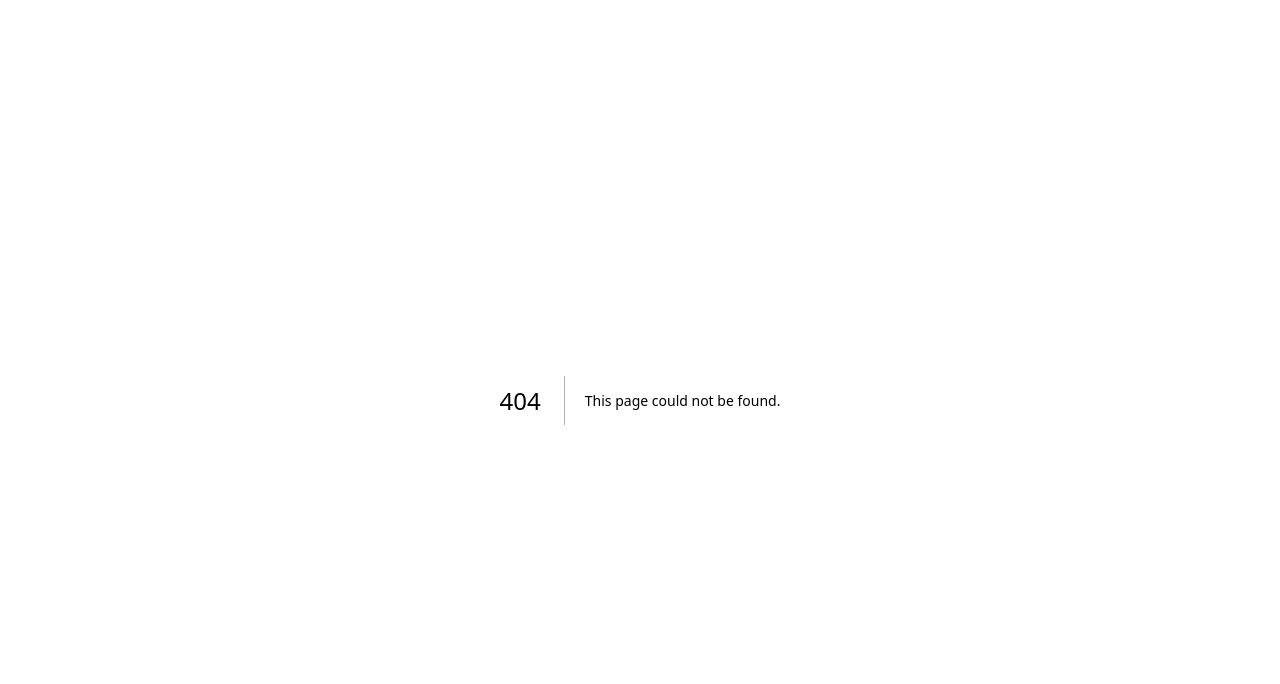
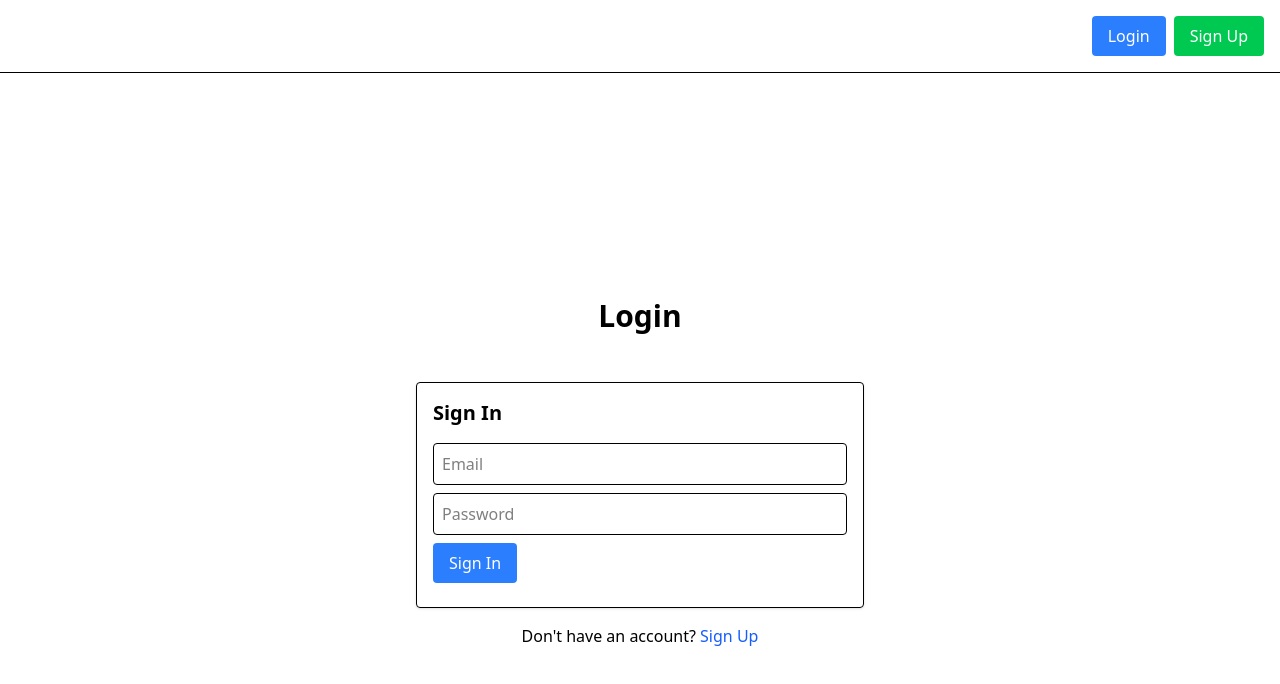
Before and after one commit to justinmosley-hub/consoomio, a Next.js app: page /login in a window 1280 px wide. Before the commit this address had no page. Shown: the top 684 px of the page. Built offline with nearby package versions, Linux system fonts and the light colour scheme; no server answers.

Commit message:
Refactor auth flow: add header login/signup buttons, dedicated login/signup pages, remove main page auth section, add navigation links between auth pages

```diff
--- a/package.json
+++ b/package.json
@@ -9,6 +9,7 @@
     "lint": "next lint"
   },
   "dependencies": {
+    "@supabase/supabase-js": "^2.52.0",
     "@tailwindcss/postcss": "^4.1.6",
     "next": "15.3.2",
     "postcss": "^8.5.3",
--- a/src/app/layout.tsx
+++ b/src/app/layout.tsx
@@ -1,5 +1,6 @@
 import './globals.css';
 import { ReactNode } from 'react';
+import Link from 'next/link';
 
 export const metadata = {
   title: 'OmniReview',
@@ -9,7 +10,15 @@ export const metadata = {
 export default function RootLayout({ children }: { children: ReactNode }) {
   return (
     <html lang="en">
-      <body>{children}</body>
+      <body>
+        <header className="w-full flex justify-end items-center p-4 border-b bg-white">
+          <div className="flex gap-2">
+            <Link href="/login" className="px-4 py-2 rounded bg-blue-500 text-white hover:bg-blue-600">Login</Link>
+            <Link href="/signup" className="px-4 py-2 rounded bg-green-500 text-white hover:bg-green-600">Sign Up</Link>
+          </div>
+        </header>
+        {children}
+      </body>
     </html>
   );
 }
--- /dev/null
+++ b/src/app/login/page.tsx
@@ -0,0 +1,15 @@
+import Auth from '../../components/Auth';
+import Link from 'next/link';
+
+export default function LoginPage() {
+  return (
+    <main className="flex flex-col items-center justify-center min-h-screen">
+      <h1 className="text-3xl font-bold mb-4">Login</h1>
+      <Auth mode="signin" />
+      <p className="mt-4">
+        Don&apos;t have an account?{' '}
+        <Link href="/signup" className="text-blue-600 hover:underline">Sign Up</Link>
+      </p>
+    </main>
+  );
+}
--- a/src/app/page.tsx
+++ b/src/app/page.tsx
@@ -1,3 +1,5 @@
+import Auth from '../components/Auth';
+
 export default function Home() {
   return (
     <main className="flex flex-col">
--- /dev/null
+++ b/src/app/signin/page.tsx
@@ -0,0 +1,10 @@
+import Auth from '../../components/Auth';
+
+export default function SignInPage() {
+  return (
+    <main className="flex flex-col items-center justify-center min-h-screen">
+      <h1 className="text-3xl font-bold mb-4">Sign In</h1>
+      <Auth mode="signin" />
+    </main>
+  );
+}
--- /dev/null
+++ b/src/app/signup/page.tsx
@@ -0,0 +1,15 @@
+import Auth from '../../components/Auth';
+import Link from 'next/link';
+
+export default function SignUpPage() {
+  return (
+    <main className="flex flex-col items-center justify-center min-h-screen">
+      <h1 className="text-3xl font-bold mb-4">Sign Up</h1>
+      <Auth mode="signup" />
+      <p className="mt-4">
+        Already have an account?{' '}
+        <Link href="/login" className="text-blue-600 hover:underline">Back to Login</Link>
+      </p>
+    </main>
+  );
+}
--- /dev/null
+++ b/src/components/Auth.tsx
@@ -0,0 +1,84 @@
+'use client';
+
+import { useState } from 'react';
+import { supabase } from '../lib/supabaseClient';
+
+interface AuthProps {
+  mode?: 'signin' | 'signup' | 'both';
+}
+
+export default function Auth({ mode = 'both' }: AuthProps) {
+  const [email, setEmail] = useState('');
+  const [password, setPassword] = useState('');
+  const [user, setUser] = useState<any>(null);
+  const [error, setError] = useState<string | null>(null);
+  const [loading, setLoading] = useState(false);
+
+  // Check for current user on mount
+  // (for simplicity, not using useEffect here, but you can add it for persistence)
+
+  const handleSignUp = async () => {
+    setLoading(true);
+    setError(null);
+    const { data, error } = await supabase.auth.signUp({ email, password });
+    if (error) setError(error.message);
+    else setUser(data.user);
+    setLoading(false);
+  };
+
+  const handleSignIn = async () => {
+    setLoading(true);
+    setError(null);
+    const { data, error } = await supabase.auth.signInWithPassword({ email, password });
+    if (error) setError(error.message);
+    else setUser(data.user);
+    setLoading(false);
+  };
+
+  const handleSignOut = async () => {
+    setLoading(true);
+    await supabase.auth.signOut();
+    setUser(null);
+    setLoading(false);
+  };
+
+  return (
+    <div className="max-w-md mx-auto p-4 border rounded shadow mt-8">
+      {user ? (
+        <div>
+          <p className="mb-2">Logged in as: <span className="font-bold">{user.email}</span></p>
+          <button onClick={handleSignOut} className="bg-red-500 text-white px-4 py-2 rounded">Sign Out</button>
+        </div>
+      ) : (
+        <div>
+          <h2 className="text-xl font-bold mb-4">
+            {mode === 'signin' ? 'Sign In' : mode === 'signup' ? 'Sign Up' : 'Sign In / Sign Up'}
+          </h2>
+          <input
+            type="email"
+            placeholder="Email"
+            value={email}
+            onChange={e => setEmail(e.target.value)}
+            className="w-full mb-2 p-2 border rounded"
+          />
+          <input
+            type="password"
+            placeholder="Password"
+            value={password}
+            onChange={e => setPassword(e.target.value)}
+            className="w-full mb-2 p-2 border rounded"
+          />
+          <div className="flex gap-2 mb-2">
+            {(mode === 'signin' || mode === 'both') && (
+              <button onClick={handleSignIn} className="bg-blue-500 text-white px-4 py-2 rounded" disabled={loading}>Sign In</button>
+            )}
+            {(mode === 'signup' || mode === 'both') && (
+              <button onClick={handleSignUp} className="bg-green-500 text-white px-4 py-2 rounded" disabled={loading}>Sign Up</button>
+            )}
+          </div>
+          {error && <p className="text-red-500">{error}</p>}
+        </div>
+      )}
+    </div>
+  );
+}
--- /dev/null
+++ b/src/lib/supabaseClient.ts
@@ -0,0 +1,6 @@
+import { createClient } from '@supabase/supabase-js';
+
+const supabaseUrl = process.env.NEXT_PUBLIC_SUPABASE_URL!;
+const supabaseAnonKey = process.env.NEXT_PUBLIC_SUPABASE_ANON_KEY!;
+
+export const supabase = createClient(supabaseUrl, supabaseAnonKey);
```
Also changed, not shown: 1 other file (tests, documents, lock files or other folders).
